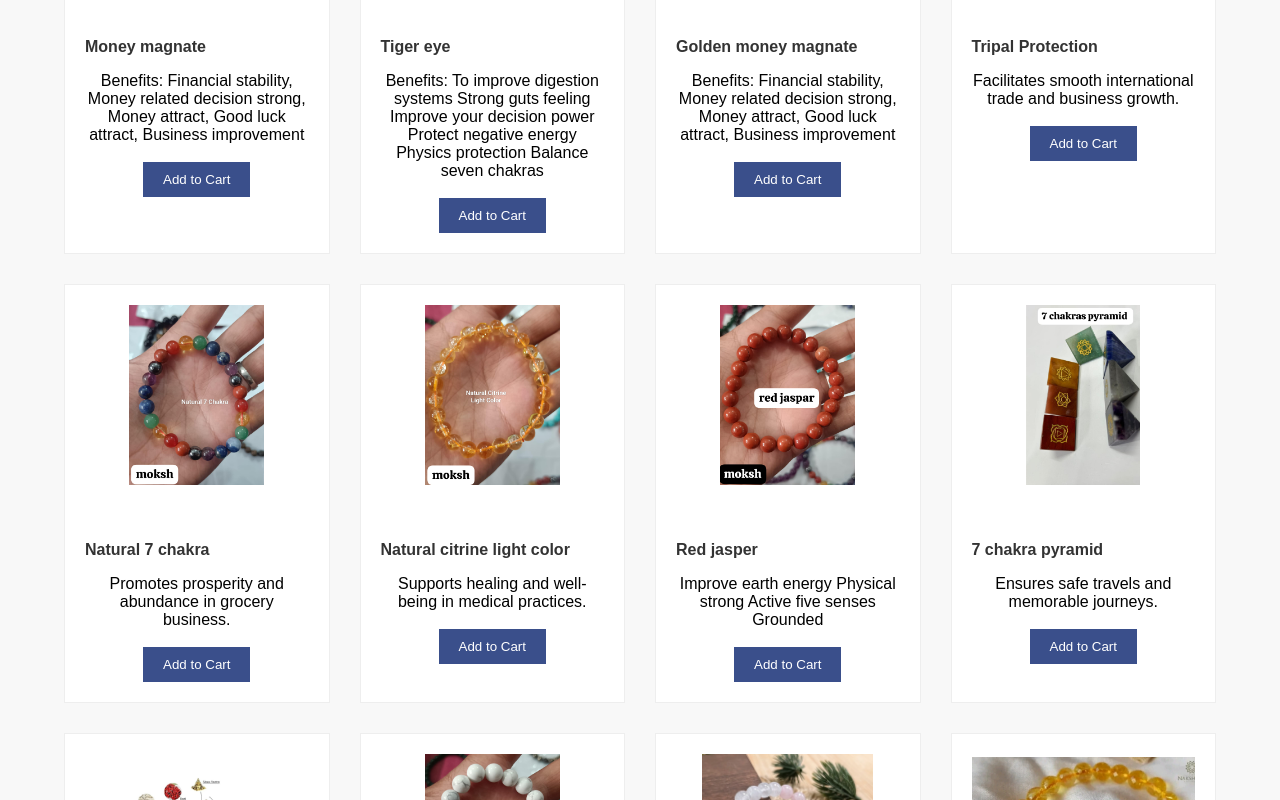
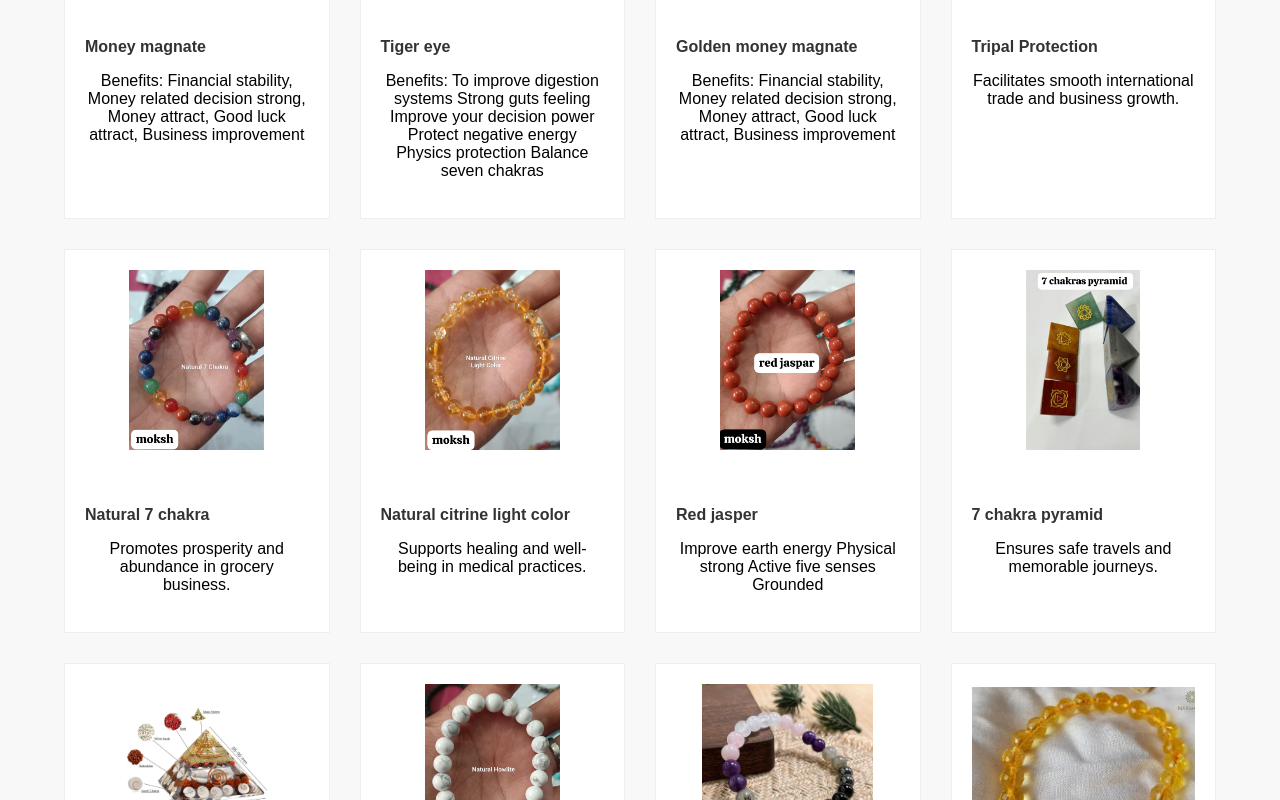
Before and after one commit to Hetnayak28/Moaksh_new, a React (Create React App) app: page / in a window 1280 px wide. Shown: the part 1360-2160 px from the top of the page. Built offline with nearby package versions, Linux system fonts and the light colour scheme.

Commit message:
remove add to cart button

```diff
--- a/src/components/AllProducts.js
+++ b/src/components/AllProducts.js
@@ -62,7 +62,6 @@ const AllProducts = ({ handleAddToCart, searchQuery }) => {
                             <h6>{product.name}</h6>
                             <p className="description">{product.description}</p>
                             <p className="price">{product.price}</p>
-                            <button onClick={handleAddToCart}>Add to Cart</button>
                         </div>
                     ))}
                 </div>
--- a/src/components/BraceletProducts.js
+++ b/src/components/BraceletProducts.js
@@ -40,7 +40,6 @@ const BraceletProducts = ({ handleAddToCart }) => {
                             <h6>{product.name}</h6>
                             <p className="description">{product.description}</p>
                             <p className="price">{product.price}</p>
-                            <button onClick={handleAddToCart}>Add to Cart</button>
                         </div>
                     ))}
                 </div>
--- a/src/components/PencilProducts.js
+++ b/src/components/PencilProducts.js
@@ -17,7 +17,6 @@ const PencilProducts = ({ handleAddToCart }) => {
                             <h6>{product.name}</h6>
                             <p className="description">{product.description}</p>
                             <p className="price">{product.price}</p>
-                            <button onClick={handleAddToCart}>Add to Cart</button>
                         </div>
                     ))}
                 </div>
--- a/src/components/PyramidProducts.js
+++ b/src/components/PyramidProducts.js
@@ -20,7 +20,6 @@ const PyramidProducts = ({ handleAddToCart }) => {
                             <h6>{product.name}</h6>
                             <p className="description">{product.description}</p>
                             <p className="price">{product.price}</p>
-                            <button onClick={handleAddToCart}>Add to Cart</button>
                         </div>
                     ))}
                 </div>
--- a/src/components/RecommendedProducts.js
+++ b/src/components/RecommendedProducts.js
@@ -44,7 +44,6 @@ const RecommendedProducts = ({ handleAddToCart }) => {
                             <h6>{product.name}</h6>
                             <p className="description">{product.description}</p>
                             <p className="price">{product.price}</p>
-                            <button onClick={handleAddToCart}>Add to Cart</button>
                         </div>
                     ))}
                 </div>
```
